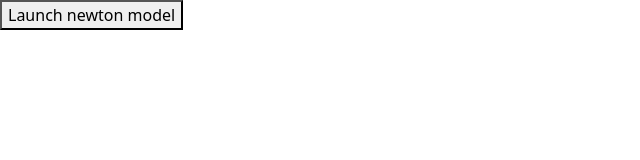
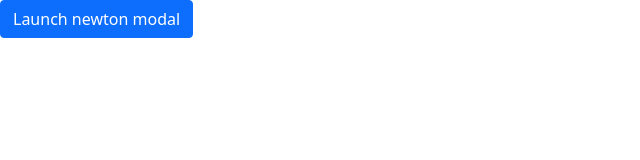
Before and after one commit to acciojob/bootstrap-modals-Vedprakash321, a website: page main.html in a window 1280 px wide. Shown: the whole page, without its empty margins (0-640 px from the left). Drawn offline with nearby package versions, Linux system fonts and the light colour scheme.

Commit message:
created a submission

```diff
--- a/main.html
+++ b/main.html
@@ -9,7 +9,7 @@
 
 <body>
 	<!-- the entire body must be written by student -->
- <button id="open-modal" class="data-bs-toggle">Launch newton model</button>
+ <button id="open-modal" class="btn btn-primary data-bs-toggle">Launch newton modal</button>
 
   <!-- Modal -->
   <div class="modal fade" id="newton-modal" tabindex="-1" aria-labelledby="modalLabel" aria-hidden="true">
```
